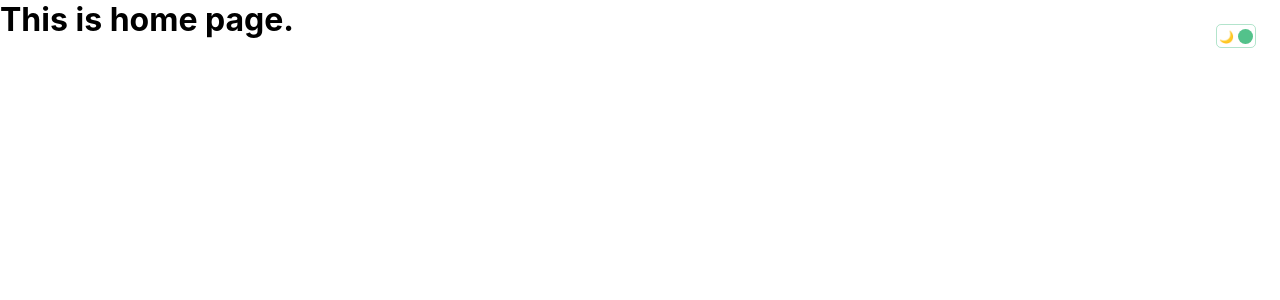
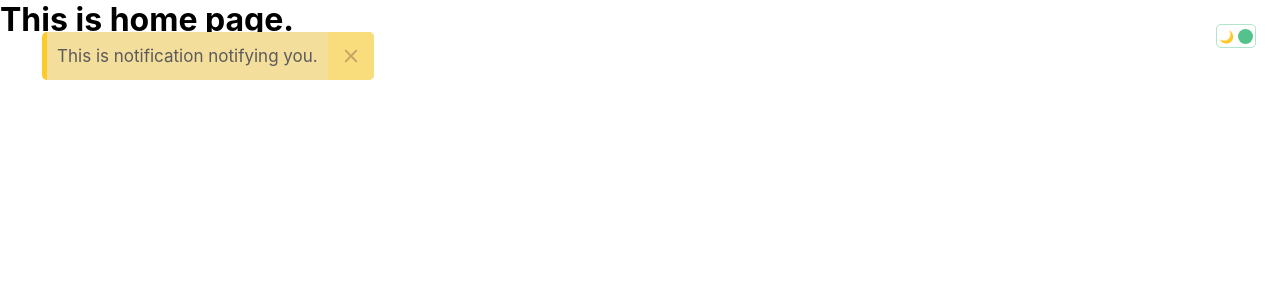
Before and after one commit to rajutamanglama63/messenger-app, a React (Create React App) app in the folder client/: page / in a window 1280 px wide. Shown: the top 300 px of the page. Built offline with nearby package versions, Linux system fonts and the light colour scheme.

Commit message:
feat: notification ui built

```diff
--- a/client/package.json
+++ b/client/package.json
@@ -3,6 +3,7 @@
   "version": "0.1.0",
   "private": true,
   "dependencies": {
+    "@iconify/react": "^4.1.1",
     "@testing-library/jest-dom": "^5.16.5",
     "@testing-library/react": "^13.4.0",
     "@testing-library/user-event": "^13.5.0",
--- a/client/src/App.css
+++ b/client/src/App.css
@@ -3,6 +3,7 @@
   background-color: var(--body_background);
   color: var(--body_color);
   position: relative;
+  z-index: 100;
 }
 
 .toggle-tab {
--- a/client/src/App.js
+++ b/client/src/App.js
@@ -1,10 +1,12 @@
 import "./App.css";
 import Router from "./Router";
 import DarkModeToggle from "./component/darkModeToggle/DarkModeToggle";
+import Notification from "./component/notification/Notification";
 
 function App() {
   return (
     <div className="App">
+      <Notification />
       <div className="toggle-tab">
         <DarkModeToggle />
       </div>
--- /dev/null
+++ b/client/src/component/notification/Notification.jsx
@@ -0,0 +1,21 @@
+import React, { useState } from "react";
+import { Icon } from "@iconify/react";
+import styles from "./notification.module.css";
+
+const Notification = () => {
+  const [notificationErr, setNotificationErr] = useState(
+    "This is notification."
+  );
+  const notification = notificationErr !== "" ? styles.show : styles.hide;
+  return (
+    <div className={styles.container + " " + notification}>
+      <span className={styles.text}>This is notification notifying you.</span>
+
+      <span className={styles.close_btn}>
+        <Icon icon="material-symbols:close" className={styles.close_icon} />
+      </span>
+    </div>
+  );
+};
+
+export default Notification;
--- /dev/null
+++ b/client/src/component/notification/notification.module.css
@@ -0,0 +1,70 @@
+.container {
+  height: 3rem;
+  width: auto;
+  background-color: rgb(243, 222, 156);
+  position: absolute;
+  top: 2rem;
+  left: 2rem;
+  border-radius: 5px;
+  display: flex;
+  align-items: center;
+  border-left: 5px solid rgb(252, 203, 40);
+  z-index: 200;
+  overflow: hidden;
+}
+
+.show {
+  animation: show_slide 1s ease forwards;
+}
+@keyframes show_slide {
+  0% {
+    transform: translateX(-100%);
+  }
+  40% {
+    transform: translateX(10%);
+  }
+  80% {
+    transform: translateX(0%);
+  }
+  100% {
+    transform: translateX(10px);
+  }
+}
+
+.hide {
+  animation: hide_slide 1s ease forwards;
+}
+
+@keyframes hide_slide {
+  0% {
+    transform: translateX(10px);
+  }
+  40% {
+    transform: translateX(0%);
+  }
+  80% {
+    transform: translateX(10%);
+  }
+  100% {
+    transform: translateX(-120%);
+  }
+}
+
+.text {
+  color: #5c5b5b;
+  padding: 10px;
+  font-size: 17px;
+}
+
+.close_btn {
+  right: 0px;
+  background: rgb(249, 220, 124);
+  padding: 14px 12px;
+  display: flex;
+  align-items: center;
+}
+
+.close_icon {
+  color: rgb(200, 159, 105);
+  font-size: 22px;
+}
```
Also changed, not shown: client/src/pages/signup/Signup.jsx (+0 -54 lines), 1 other file (tests, documents, lock files or other folders).
